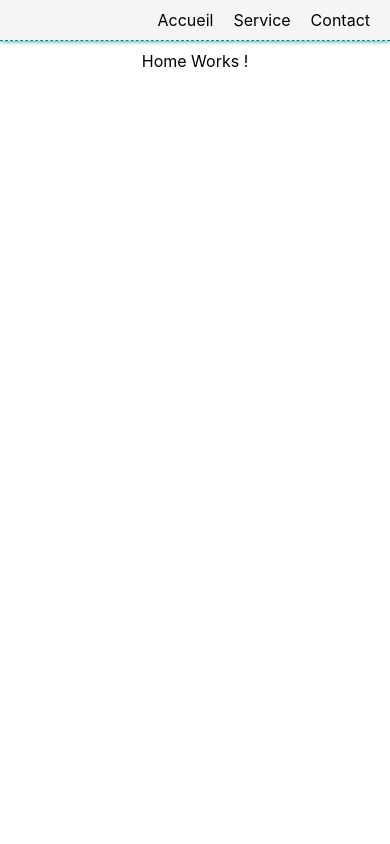
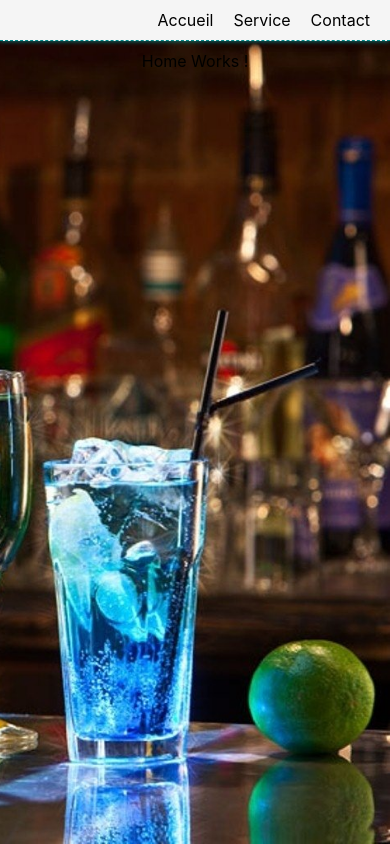
Before and after one commit to DumontGontran/Cocktail, a React (Create React App) app: page / in a window 390 px wide. Built offline with nearby package versions, Linux system fonts and the light colour scheme.

Commit message:
Ajout d'un background au site

```diff
--- a/src/App.css
+++ b/src/App.css
@@ -1,38 +1,16 @@
+body {
+  background-image: url('../public/background.jpg');
+  background-size: cover;
+}
+
 .App {
   text-align: center;
 }
 
-.App-logo {
-  height: 40vmin;
-  pointer-events: none;
-}
-
-@media (prefers-reduced-motion: no-preference) {
-  .App-logo {
-    animation: App-logo-spin infinite 20s linear;
+@media screen and (max-device-width: 1024px)  and (orientation : portrait) {
+  body {
+    background-position: center center;
+    background-attachment: fixed;
+    background-position-x: right;
   }
 }
-
-.App-header {
-  background-color: #282c34;
-  min-height: 100vh;
-  display: flex;
-  flex-direction: column;
-  align-items: center;
-  justify-content: center;
-  font-size: calc(10px + 2vmin);
-  color: white;
-}
-
-.App-link {
-  color: #61dafb;
-}
-
-@keyframes App-logo-spin {
-  from {
-    transform: rotate(0deg);
-  }
-  to {
-    transform: rotate(360deg);
-  }
-}
```
Also changed, not shown: public/background.jpg (added).
